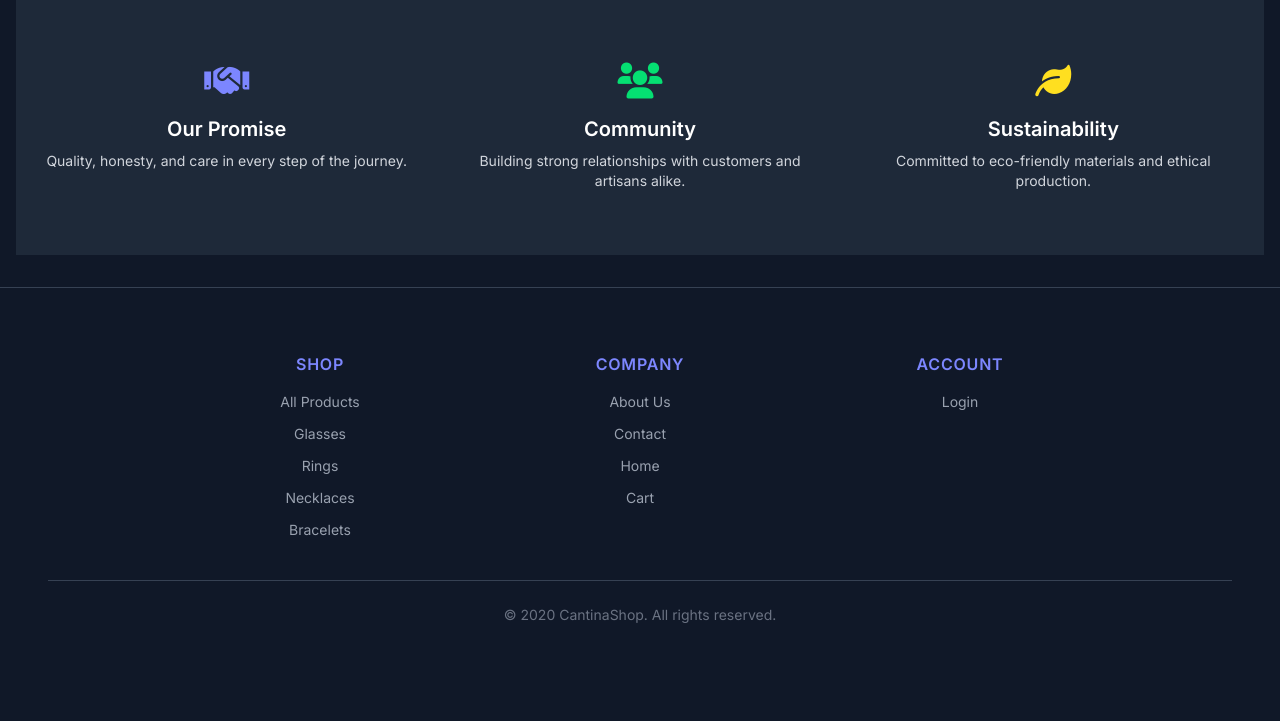
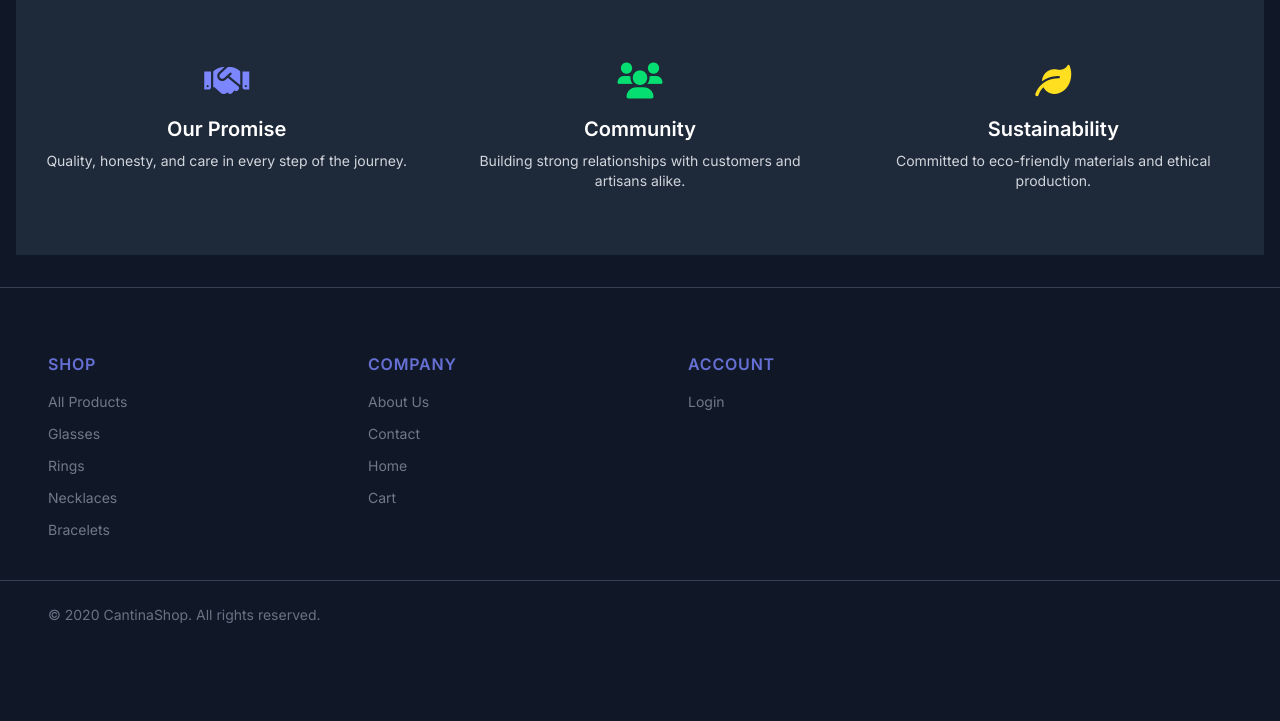
Before and after one commit to Kiuliumov/CantinaShop, a Django app: template templates/index/about.html in a window 1280 px wide. Shown: the part 729-1450 px from the top of the page. Before the commit the page ends 1352 px from the top, so only its background shows below. Run offline with Django 5.2, Linux system fonts and the light colour scheme; the template is opened without the code that fills it: most values are stand-ins (such as "Sample title", 1, 10 or a date in 2020); style sheets or scripts are compiled from the project's sources.

Commit message:
Deployment ready

```diff
--- a/templates/partials/main/footer.html
+++ b/templates/partials/main/footer.html
@@ -1,10 +1,10 @@
 <footer class="bg-gray-900 border-t border-gray-700 text-gray-400 pt-16 pb-16 mt-auto">
   <div class="container mx-auto px-8 sm:px-12">
-    <div class="flex flex-wrap justify-center items-start gap-y-12 gap-x-20 w-full mb-10">
-      <div class="flex flex-wrap gap-x-16 gap-y-8 w-full max-w-4xl justify-center">
+    <div class="flex flex-wrap justify-start items-start gap-y-12 gap-x-20 w-full mb-10">
+      <div class="flex flex-wrap gap-x-16 gap-y-8 w-full max-w-4xl">
         <div class="flex-1 min-w-[150px]">
-          <h3 class="text-indigo-400 font-semibold mb-4 text-center uppercase tracking-wider">Shop</h3>
-          <ul class="space-y-3 text-gray-400 text-sm text-center">
+          <h3 class="text-indigo-400 font-semibold mb-4 uppercase tracking-wider opacity-80">Shop</h3>
+          <ul class="space-y-3 text-gray-400 text-sm opacity-70">
             <li><a href="{% url 'product-list' %}" class="hover:text-indigo-500 transition">All Products</a></li>
             <li><a href="{% url 'product-list' %}?category=Glasses" class="hover:text-indigo-500 transition">Glasses</a></li>
             <li><a href="{% url 'product-list' %}?category=Rings" class="hover:text-indigo-500 transition">Rings</a></li>
@@ -14,8 +14,8 @@
         </div>
 
         <div class="flex-1 min-w-[150px]">
-          <h3 class="text-indigo-400 font-semibold mb-4 text-center uppercase tracking-wider">Company</h3>
-          <ul class="space-y-3 text-gray-400 text-sm text-center">
+          <h3 class="text-indigo-400 font-semibold mb-4 uppercase tracking-wider opacity-80">Company</h3>
+          <ul class="space-y-3 text-gray-400 text-sm opacity-70">
             <li><a href="{% url 'about' %}" class="hover:text-indigo-500 transition">About Us</a></li>
             <li><a href="{% url 'contact' %}" class="hover:text-indigo-500 transition">Contact</a></li>
             <li><a href="{% url 'index' %}" class="hover:text-indigo-500 transition">Home</a></li>
@@ -24,8 +24,8 @@
         </div>
 
         <div class="flex-1 min-w-[150px]">
-          <h3 class="text-indigo-400 font-semibold mb-4 text-center uppercase tracking-wider">Account</h3>
-          <ul class="space-y-3 text-gray-400 text-sm text-center">
+          <h3 class="text-indigo-400 font-semibold mb-4 uppercase tracking-wider opacity-80">Account</h3>
+          <ul class="space-y-3 text-gray-400 text-sm opacity-70">
             {% if user.is_authenticated %}
               <li><a href="{% url 'account' %}" class="hover:text-indigo-500 transition">My Account</a></li>
               <li>
@@ -43,8 +43,11 @@
         </div>
       </div>
     </div>
+  </div>
 
-    <hr class="border-gray-700 mb-6" />
-    <p class="text-gray-500 text-sm text-center">&copy; {{ now.year }} CantinaShop. All rights reserved.</p>
+  <hr class="border-gray-700 w-full" />
+
+  <div class="container mx-auto px-8 sm:px-12">
+    <p class="text-gray-500 text-sm mt-6 mb-8">&copy; {{ now.year }} CantinaShop. All rights reserved.</p>
   </div>
 </footer>
```
